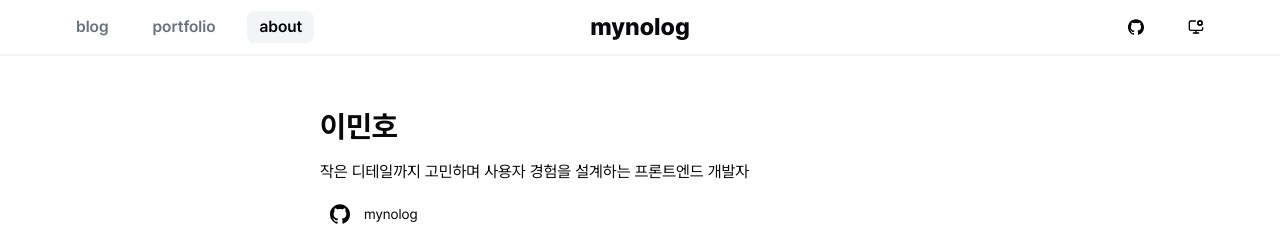
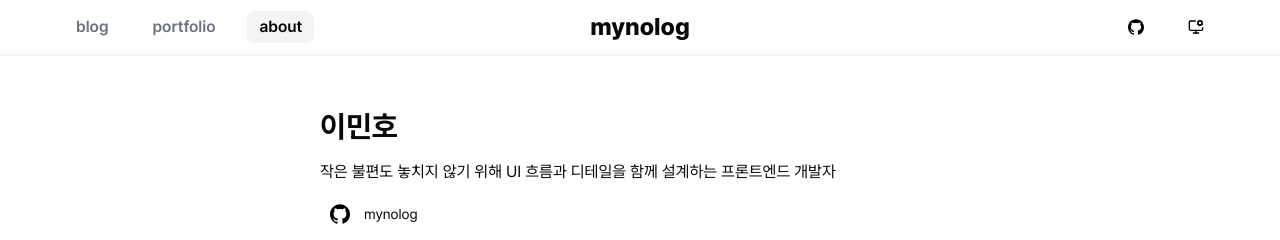
Before and after one commit to mynolog/mynolog-blog, a Next.js app: page /about in a window 1280 px wide. Shown: the top 240 px of the page. Built offline with nearby package versions, Linux system fonts and the light colour scheme.

Commit message:
refactor: About 페이지 소개 문구 변경

```diff
--- a/src/app/about/page.tsx
+++ b/src/app/about/page.tsx
@@ -6,7 +6,7 @@ export default function AboutPage() {
       <section className="w-full">
         <h2 className="py-4 text-3xl font-bold">이민호</h2>
         <p className="pb-3">
-          작은 디테일까지 고민하며 사용자 경험을 설계하는 프론트엔드 개발자
+          작은 불편도 놓치지 않기 위해 UI 흐름과 디테일을 함께 설계하는 프론트엔드 개발자
         </p>
         <ContactLinks />
       </section>
```
